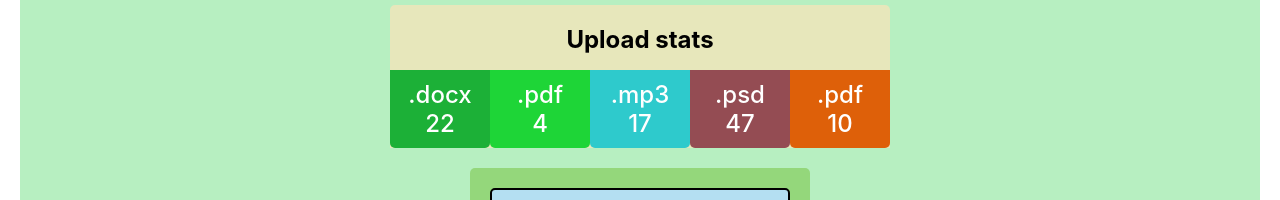
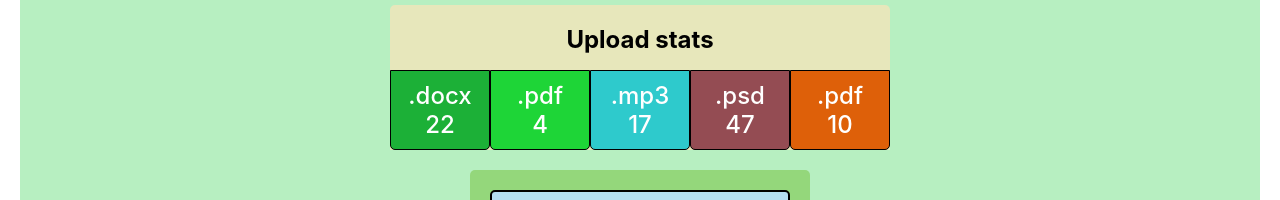
Before and after one commit to MakiievOleksandr/goit-react-hw-01-components, a React (Create React App) app: page / in a window 1280 px wide. Shown: the part 488-688 px from the top of the page. Built offline with nearby package versions, Linux system fonts and the light colour scheme; grey boxes are pictures that could not be loaded.

Commit message:
add border on dataitem

```diff
--- a/src/components/dataItem/DataItem.styled.js
+++ b/src/components/dataItem/DataItem.styled.js
@@ -8,6 +8,7 @@ export const Item = styled.li`
   font-size: 24px;
   font-weight: 500;
   color: white;
+  border: 1px solid black;
   border-radius: 0 0 5px 5px;
 `;
 
```
